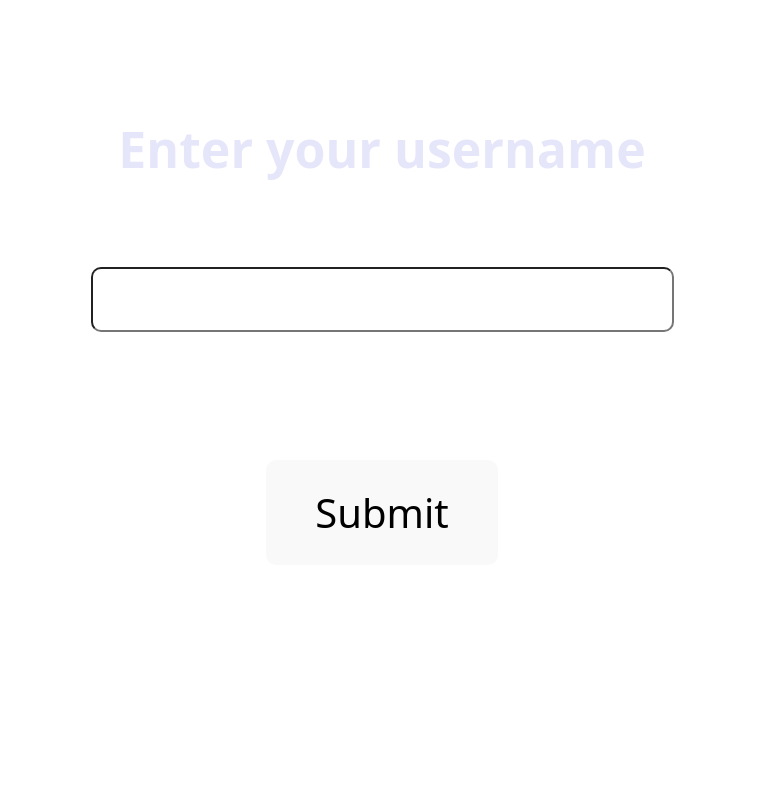
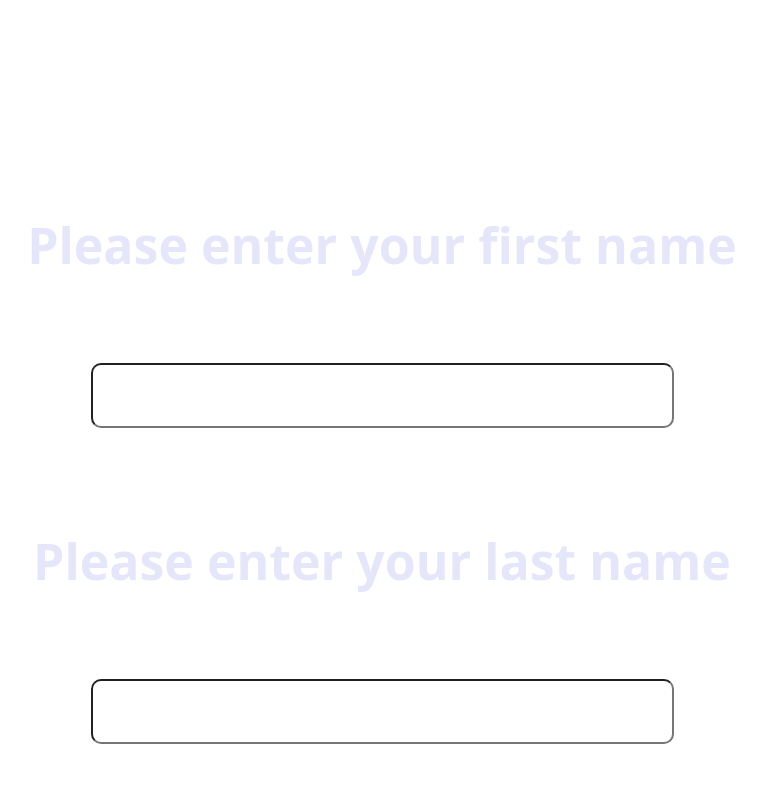
Before and after one commit to TetianaTalebi/my_react_vite_app_2, a React (Vite) app in the folder my_react_vite_app_2/: page / in a window 1280 px wide. Shown: the top 800 px of the page, without its empty margins (258-1024 px from the left). Built offline with nearby package versions, Linux system fonts and the light colour scheme.

Commit message:
Create "SignupForm" component and add styling to it

```diff
--- a/my_react_vite_app_2/src/App.jsx
+++ b/my_react_vite_app_2/src/App.jsx
@@ -1,11 +1,11 @@
 import './App.css'
-import UsernameForm from './UsernameForm'
+import SignupForm from './SignupForm'
 
 function App() {
 
   return (
     <>
-      <UsernameForm />
+      <SignupForm />
     </>
   )
 }
--- /dev/null
+++ b/my_react_vite_app_2/src/SignupForm.css
@@ -0,0 +1,59 @@
+.SignupForm {
+    margin: 5rem auto;
+    display: flex;
+    flex-direction: column;
+    justify-content: center;
+    align-items: center;
+}
+
+.SignupForm button,
+.SignupForm input {
+    border-radius: 10px;
+}
+
+.SignupForm,
+.SignupForm input {
+    font-size: 40px;
+}
+
+.SignupForm input {
+    padding: 0.5rem 2rem;
+}
+
+.SignupForm label {
+    margin-top: 6rem;
+    margin-bottom: 5rem;
+    font-size: 50px;
+    font-weight: bold;
+    color: lavender;
+}
+
+.SignupForm input::placeholder {
+    color: white;
+    opacity: 0.7;
+}
+
+.SignupForm input:focus {
+    background-color: salmon;
+}
+
+.SignupForm button {
+    display: block;
+    margin: 8rem auto;
+}
+
+.SignupForm button:hover {
+    background-color: salmon;
+    border: none;
+}
+
+.SignupForm button:active {
+    background-color: white;
+    color: black;
+}
+
+.SignupForm button:focus,
+.SignupForm input:focus {
+    outline: solid white;
+    outline-offset: 1rem;
+}
--- /dev/null
+++ b/my_react_vite_app_2/src/SignupForm.jsx
@@ -0,0 +1,45 @@
+import { useState } from "react";
+import "./SignupForm.css";
+
+export default function SignupForm() {
+  const [formData, setFormData] = useState({firstName:"", lastName:"", password: ""});
+
+  const updateFormData = (evt) => {
+    setFormData((currData) => {
+    return {...currData, [evt.target.name]:evt.target.value}
+    });
+  };
+
+
+  const handleSubmit = () =>
+    console.log(formData);
+
+  return (
+    <div className="SignupForm">
+      <label htmlFor="firstName">Please enter your first name</label>
+      <input
+        type="text"
+        id="firstName"
+        name="firstName"
+        placeholder="First Name"
+        value={formData.firstName}
+        onChange={updateFormData}
+      />
+
+      <label htmlFor="lastName">Please enter your last name</label>
+      <input
+        type="text"
+        id="lastName"
+        name="lastName"
+        placeholder="Last Name"
+        value={formData.lastName}
+        onChange={updateFormData}
+      />
+
+        <label htmlFor="password">Please enter your password</label>
+      <input type="password" id="password" placeholder="Password" name="password" value={formData.password} onChange={updateFormData}/>
+
+      <button onClick={handleSubmit}>Submit</button>
+    </div>
+  );
+}
```
